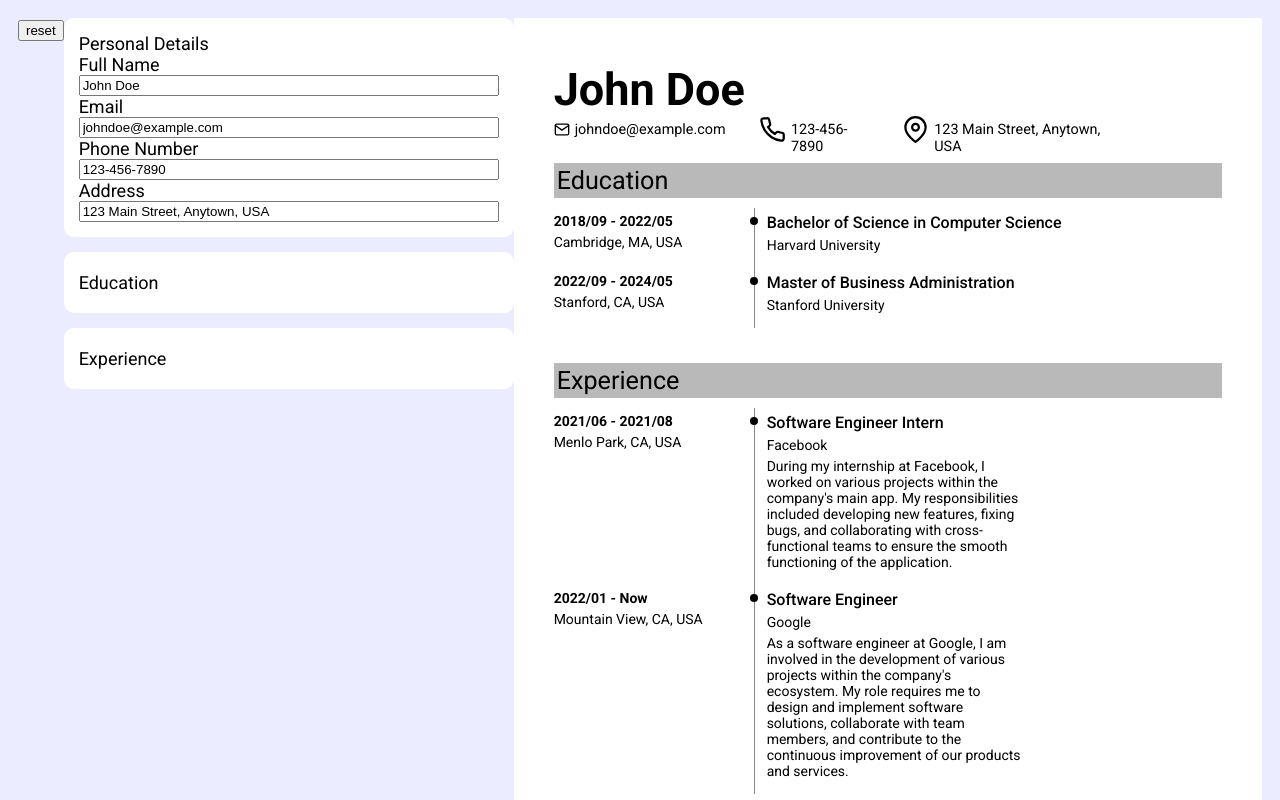
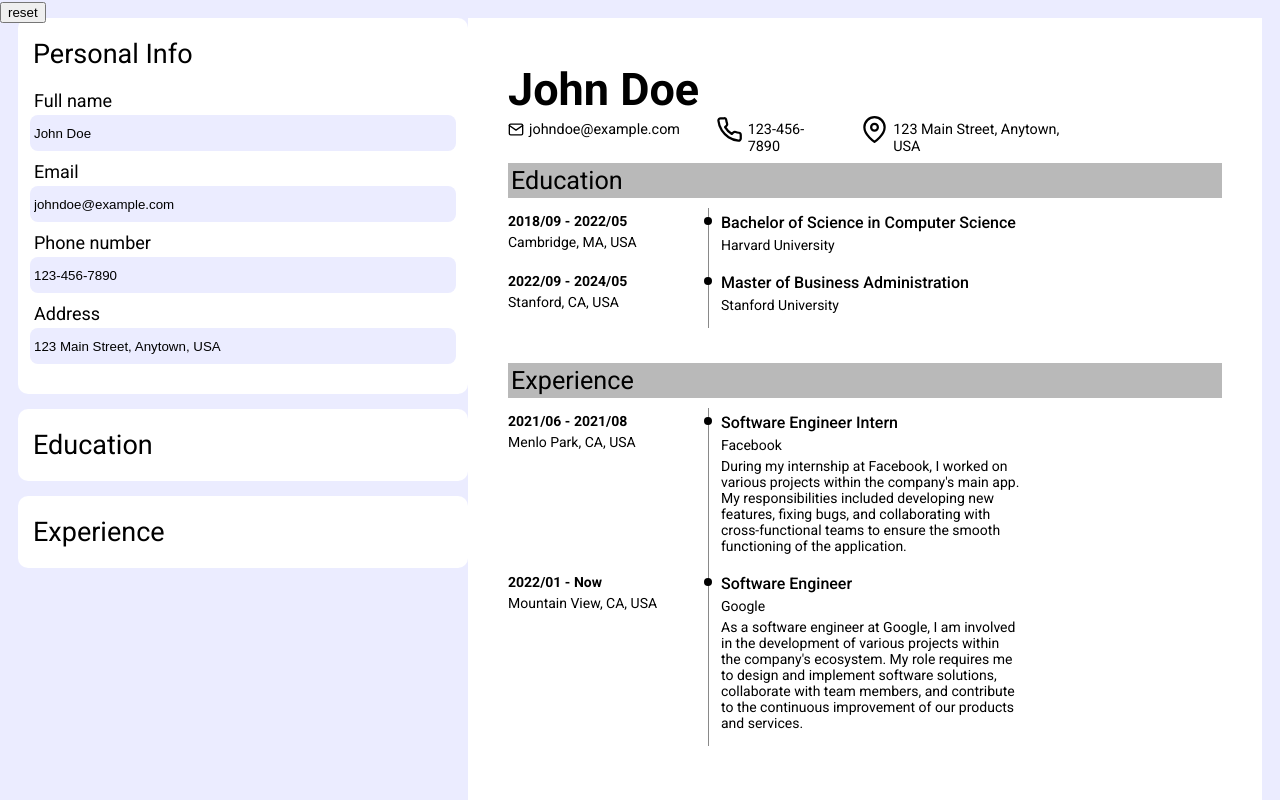
Before and after one commit to unk-user/cv-builder, a React (Vite) app: page / in a window 1280 px wide. Shown: the top 800 px of the page. Built offline with nearby package versions, Linux system fonts and the light colour scheme.

Commit message:
finished basic styling

```diff
--- a/package.json
+++ b/package.json
@@ -19,6 +19,7 @@
     "@types/react": "^18.2.55",
     "@types/react-dom": "^18.2.19",
     "@vitejs/plugin-react": "^4.2.1",
+    "autoprefixer": "^10.4.17",
     "eslint": "^8.56.0",
     "eslint-plugin-react": "^7.33.2",
     "eslint-plugin-react-hooks": "^4.6.0",
--- a/src/App.css
+++ b/src/App.css
@@ -5,29 +5,40 @@
   min-width: 450px;
 }
 
-.personal-details-container{
+.experience-details-container, .education-details-container{
   display: flex;
   flex-direction: column;
-  padding: 15px;
   border-radius: 10px;
   box-sizing: border-box;
   background-color: white;
 }
 
-.education-container, .experience-container {
+.education-container, .experience-container, .personal-container {
   border-radius: 10px;
   box-sizing: border-box;
   background-color: white;
 }
-
-.education-edit-section, .experience-edit-section {
+.form-container {
+  padding: 0 16px 20px 16px;
+  box-sizing: border-box;
+}
+.form-container > label {
   display: flex;
   flex-direction: column;
+  margin-bottom: 10px;
 }
-
-.personal-details-container > label, .education-edit-section > label, .experience-edit-section > label {
-  display: flex;
-  flex-direction: column;
+.form-input {
+  width: 100%;
+  height: 30px;
+  border-radius: 8px;
+  border: 2px solid transparent;
+  align-self: center;
+  background-color: var(--background-color);
+  transition: border-color 250ms ease-in;
+}
+.form-input:focus {
+  border: 2px solid rgb(142, 142, 255);
+  outline: none;
 }
 
 .list-item {
@@ -35,20 +46,42 @@
   padding: 20px 15px;
   margin: auto;
   width: 100%;
-  border-top: 5px solid rgb(235, 236, 255);
+  border-top: 5px solid var(--background-color);
 }
 
 .expand-section{
+  font-size: 1.5em;
   padding: 20px 15px;
   display: flex;
   align-items: center;
 }
 
 .add-btn-container {
-  width: calc(100% + 30px);
+  width: 100%;
   padding: 20px 0;
   display: flex;
   align-items: center;
   justify-content: center;
-  border-top: 5px solid rgb(235, 236, 255);
+  border-top:  5px solid var(--background-color);
 }
+
+.labelText {
+  margin-bottom: 4px;
+}
+.edit-bar {
+  position: fixed;
+  left: 0;
+  top: 0;
+}
+
+.newItem {
+  background-color: white;
+  font-size: 1.2rem;
+  width: 170px;
+  height: 40px;
+  border-radius: 10px;
+  border: 4px solid var(--background-color);
+}
+.newItem:focus {
+  outline: none;
+}
--- a/src/App.jsx
+++ b/src/App.jsx
@@ -18,13 +18,19 @@
     console.log(selectedSection)
   };
   const reset = () => {
-    setPersonalInfo({});
+    setPersonalInfo({
+      fullName: '',
+      phone: '',
+      email: '',
+      address: '',
+    });
     setExperienceList([]);
     setSchoolList([]);
   }
 
   return (
     <>
+      <div className="left-section">
         <div className="edit-bar">
           <Button name='reset' onClick={reset} className='reset-btn'/>
         </div>
@@ -46,6 +52,7 @@
             selectedSection={selectedSection}
           />
         </div>
+      </div>
       <Preview
         personalInfo={personalInfo}
         schoolList={schoolList}
--- a/src/components/educationInfo/createEducationForm.jsx
+++ b/src/components/educationInfo/createEducationForm.jsx
@@ -64,7 +64,7 @@
   };
 
   return (
-    <>
+    <div className="form-container">
       <InputGroup
         name="schoolName"
         id="school-name-input"
@@ -89,7 +89,7 @@
         name="startDate"
         id="start-date-input"
         type="text"
-        labelText="Start Date"
+        labelText="Start date"
         onChange={handleInputChange}
         value={school.startDate}
         isRequired={false}
@@ -99,7 +99,7 @@
         name="endDate"
         id="end-Date-input"
         type="text"
-        labelText="End Date"
+        labelText="End date"
         onChange={handleInputChange}
         value={school.endDate}
         isRequired={false}
@@ -120,7 +120,7 @@
         <Button className="cancel-btn" name="Cancel" onClick={toggleForm} />
         <Button className="save-btn" name="Save" onClick={saveSchool} />
       </div>
-    </>
+    </div>
   );
 }
 
--- a/src/components/educationInfo/educationDetails.jsx
+++ b/src/components/educationInfo/educationDetails.jsx
@@ -28,7 +28,7 @@
         Education
       </div>
       {selectedSection === 'education' && (
-        <div className="education-edit-section">
+        <div className="education-details-container">
           {openForm.isOpen ? (
             <CreateEducationForm
               schoolList={schoolList}
--- a/src/components/experienceInfo/createExperienceForm.jsx
+++ b/src/components/experienceInfo/createExperienceForm.jsx
@@ -65,7 +65,7 @@
   };
 
   return (
-    <>
+    <div className="form-container">
       <InputGroup
         name="companyName"
         id="stage-name-input"
@@ -90,7 +90,7 @@
         name="startDate"
         id="start-date-input"
         type="text"
-        labelText="Start Date"
+        labelText="Start date"
         onChange={handleInputChange}
         value={stage.startDate}
         isRequired={false}
@@ -100,7 +100,7 @@
         name="endDate"
         id="end-Date-input"
         type="text"
-        labelText="End Date"
+        labelText="End date"
         onChange={handleInputChange}
         value={stage.endDate}
         isRequired={false}
@@ -132,7 +132,7 @@
         <Button className="cancel-btn" name="Cancel" onClick={toggleForm} />
         <Button className="save-btn" name="Save" onClick={saveStage} />
       </div>
-    </>
+    </div>
   );
 }
 
--- a/src/components/experienceInfo/experienceDetails.jsx
+++ b/src/components/experienceInfo/experienceDetails.jsx
@@ -28,7 +28,7 @@
         Experience
       </div>
       {selectedSection === 'experience' && (
-        <div className="experience-edit-section">
+        <div className="experience-details-container">
           {openForm.isOpen ? (
             <CreateExperienceForm
               experienceList={experienceList}
--- a/src/components/inputGroup.jsx
+++ b/src/components/inputGroup.jsx
@@ -20,6 +20,7 @@
           id={id}
           value={value}
           onChange={onChange}
+          className='form-input'
           {...(isRequired ? { required: true } : {})}
         ></textarea>
       ) : (
@@ -29,6 +30,7 @@
           id={id}
           value={value}
           onChange={onChange}
+          className='form-input'
           {...(isRequired ? { required: true } : {})}
         />
       )}
--- a/src/components/personalInfo/personalDetails.jsx
+++ b/src/components/personalInfo/personalDetails.jsx
@@ -10,9 +10,9 @@
   };
 
   return (
-    <>
-      <div className="personal-details-container">
-        Personal Details
+    <div className="personal-container">
+      <div className="expand-section">Personal Info</div>
+      <div className="form-container">
         <InputGroup
           name="fullName"
           id="fullNameInput"
@@ -20,7 +20,7 @@
           onChange={handleInputChange}
           value={props.personalInfo.fullName}
           isRequired={true}
-          labelText="Full Name"
+          labelText="Full name"
         />
         <InputGroup
           name="email"
@@ -38,7 +38,7 @@
           onChange={handleInputChange}
           value={props.personalInfo.phone}
           isRequired={false}
-          labelText="Phone Number"
+          labelText="Phone number"
         />
         <InputGroup
           name="address"
@@ -50,6 +50,6 @@
           labelText="Address"
         />
       </div>
-    </>
+    </div>
   );
 }
--- a/src/components/personalInfo/previewPersonalInfo.jsx
+++ b/src/components/personalInfo/previewPersonalInfo.jsx
@@ -9,11 +9,11 @@
       <h1>{personalInfo.fullName}</h1>
       <div>
         <span className='contact-info'>
-          {personalInfo.address != '' && <img src={mailIcon}/>}
+          {personalInfo.email != '' && <img src={mailIcon}/>}
           <p>{personalInfo.email}</p>
         </span>
         <span className='contact-info'>
-          {personalInfo.address != '' && <img src={phoneIcon}/>}
+          {personalInfo.phone != '' && <img src={phoneIcon}/>}
           <p>{personalInfo.phone}</p>
         </span>
         <span className='contact-info'>
--- a/src/index.css
+++ b/src/index.css
@@ -1,11 +1,13 @@
 @import url('https://fonts.googleapis.com/css2?family=Roboto:ital,wght@0,100;0,300;0,400;0,500;0,700;0,900;1,100;1,300;1,400;1,500;1,700;1,900&display=swap');
-
+:root {
+  --background-color: rgb(235, 236, 255)
+}
 
 body {
   font-family: Roboto;
   padding: 10px;
   font-size: 18px;
-  background-color: rgb(235, 236, 255);
+  background-color: var(--background-color);
 }
 
 #root {
```
Also changed, not shown: 1 other file (tests, documents, lock files or other folders). Lines whose indentation alone changed are shown as unchanged.
